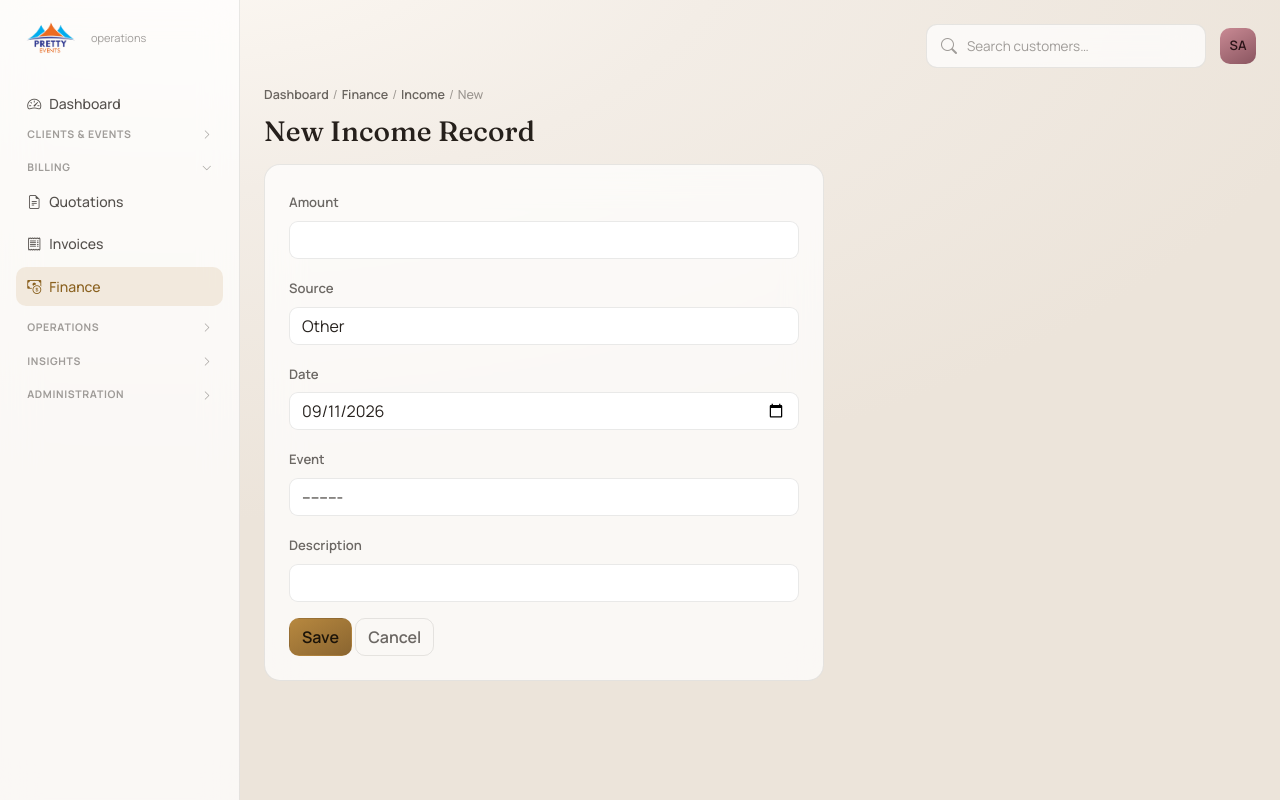
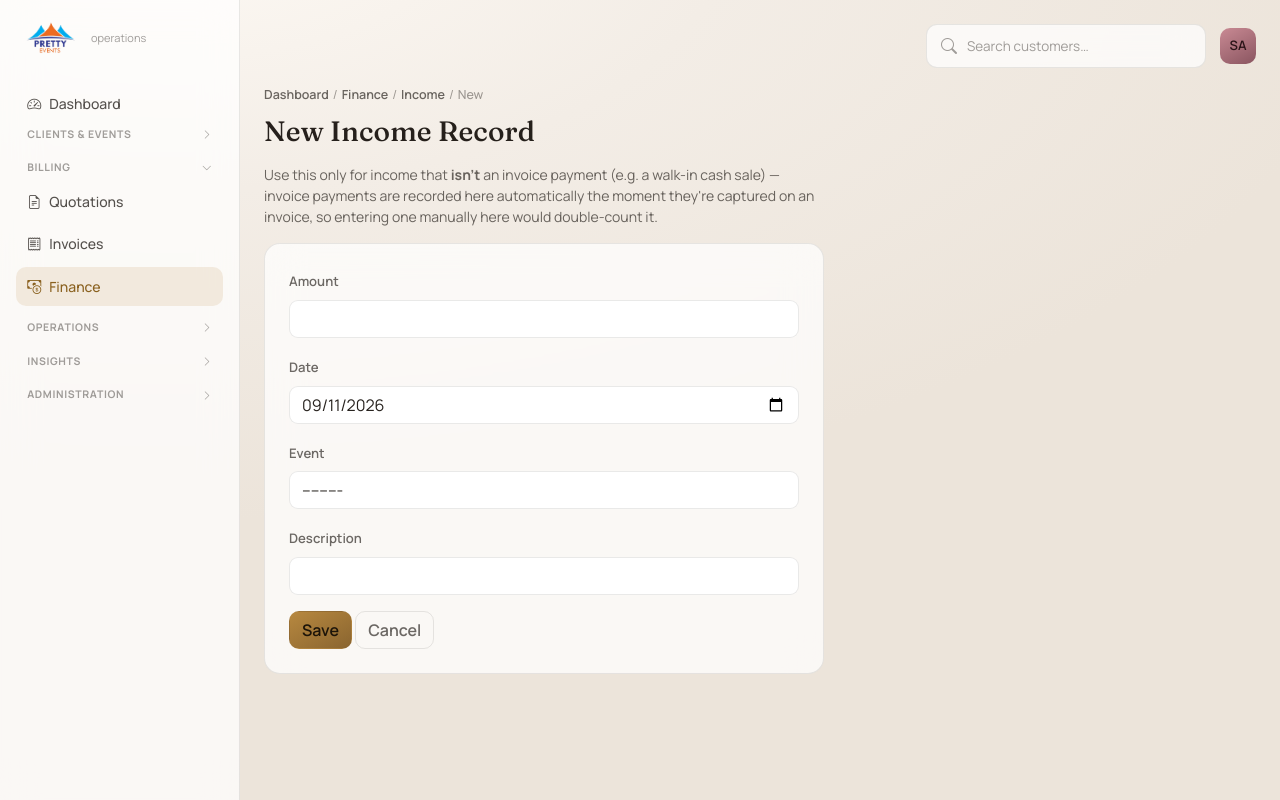
Before and after one commit to Naggayi-Daphne-Pearl/Pretty_events_management_system, a Django app: page /finance/income/new/ in a window 1280 px wide. Run offline with Django 5.2, Linux system fonts and the light colour scheme; a user stored in the database is signed in; tables that the repository leaves empty hold one stand-in row (values such as "Sample post").

Commit message:
Build a real Profit & Loss report; fix invoice payments missing from income
Real gap found: IncomeRecord already had a source=invoice_payment choice
and a payment FK clearly designed for this, but nothing ever populated
it — recording a payment against an invoice never created a matching
income record, so Finance/P&L totals silently excluded real invoice
revenue unless someone manually (and redundantly) re-entered it as
income. Fixed in billing.views.invoice_add_payment: recording a payment
now automatically creates the linked IncomeRecord (source=invoice_payment,
same amount/date, linked event and payment).

To prevent the reverse problem (someone manually entering an invoice
payment as income too, double-counting it), removed the 'source' field
from IncomeRecordForm entirely — manual entries are always 'other' by
model default; 'invoice_payment' is only ever set by the code above. Also
added a note on the income form clarifying invoice payments record
themselves.

Rebuilt finance/views.py's summary() into a proper Profit & Loss:
income now breaks down by source (Invoice Payments vs Other, mirroring
the existing expenses-by-category breakdown) alongside the existing
period-filtered totals and net calculation. Rewired the template into
an actual income-statement layout (Income section, Expenses section,
Net Profit/Loss line) and relabeled the Reports index card from "Sales
/ Income Summary" to "Profit & Loss".

Verified end-to-end: recorded an 800,000 invoice payment and a manual
50,000 "other" income entry, confirmed the P&L correctly shows both
broken out by source (Invoice Payment: 800,000, Other: 50,000, Total:
850,000) with no double-entry required, and confirmed the auto-created
income record links to the right Payment and Event.

Co-Authored-By: Claude Sonnet 5 <noreply@anthropic.com>

```diff
--- a/finance/forms.py
+++ b/finance/forms.py
@@ -6,9 +6,14 @@ from .models import ExpenseRecord, IncomeRecord
 
 
 class IncomeRecordForm(BootstrapModelForm):
+    """Source is deliberately not a field here — it's always 'other' for a manual
+    entry. 'Invoice Payment' is set automatically when a payment is recorded
+    (see billing.views.invoice_add_payment), never chosen by hand, so offering
+    it here would just invite duplicate/miscategorized income."""
+
     class Meta:
         model = IncomeRecord
-        fields = ['amount', 'source', 'date', 'event', 'description']
+        fields = ['amount', 'date', 'event', 'description']
         widgets = {
             'date': forms.DateInput(attrs={'type': 'date'}),
         }
--- a/finance/views.py
+++ b/finance/views.py
@@ -68,12 +68,28 @@ class ExpenseCreateView(LoginRequiredMixin, PermissionRequiredMixin, SuccessMess
 @login_required
 @permission_required('finance.view_incomerecord', raise_exception=True)
 def summary(request):
+    """
+    Profit & Loss for a period. Income includes BOTH manually-recorded
+    IncomeRecord entries (source=other) AND invoice payments — a Payment
+    automatically creates a linked IncomeRecord (source=invoice_payment) when
+    it's recorded (see billing.views.invoice_add_payment), so this always
+    reflects real revenue without staff needing to double-enter it.
+    """
     start, end = _period_bounds(request)
     income_qs = IncomeRecord.objects.filter(date__gte=start, date__lte=end)
     expense_qs = ExpenseRecord.objects.filter(date__gte=start, date__lte=end)
 
     total_income = income_qs.aggregate(total=Sum('amount'))['total'] or 0
     total_expenses = expense_qs.aggregate(total=Sum('amount'))['total'] or 0
+
+    income_by_source = (
+        income_qs.values('source')
+        .annotate(total=Sum('amount'))
+        .order_by('-total')
+    )
+    source_labels = dict(IncomeRecord.Source.choices)
+    for row in income_by_source:
+        row['label'] = source_labels.get(row['source'], row['source'])
 
     expenses_by_category = (
         expense_qs.values('category__name')
@@ -87,7 +103,8 @@ def summary(request):
         'total_income': total_income,
         'total_expenses': total_expenses,
         'net': total_income - total_expenses,
+        'income_by_source': income_by_source,
         'expenses_by_category': expenses_by_category,
-        'recent_income': income_qs.order_by('-date')[:15],
-        'recent_expenses': expense_qs.order_by('-date')[:15],
+        'recent_income': income_qs.select_related('event').order_by('-date')[:15],
+        'recent_expenses': expense_qs.select_related('category', 'event').order_by('-date')[:15],
     })
--- a/templates/finance/income_form.html
+++ b/templates/finance/income_form.html
@@ -5,6 +5,7 @@
 {% endblock %}
 {% block content %}
 <h3 class="mb-3">New Income Record</h3>
+<p class="text-muted small" style="max-width: 560px;">Use this only for income that <strong>isn't</strong> an invoice payment (e.g. a walk-in cash sale) — invoice payments are recorded here automatically the moment they're captured on an invoice, so entering one manually here would double-count it.</p>
 <div class="card p-4" style="max-width: 560px;">
     <form method="post">
         {% csrf_token %}
--- a/templates/reports/index.html
+++ b/templates/reports/index.html
@@ -9,7 +9,7 @@
     {% if perms.finance.view_incomerecord %}
     <div class="col-sm-6 col-lg-4">
         <a href="{% url 'finance:summary' %}" class="text-decoration-none">
-            <div class="card p-3 h-100"><i class="bi bi-cash-coin fs-3 text-primary"></i><h6 class="mt-2 mb-1">Sales / Income Summary</h6><p class="small text-muted mb-0">Income vs. expenses over a period.</p></div>
+            <div class="card p-3 h-100"><i class="bi bi-cash-coin fs-3 text-primary"></i><h6 class="mt-2 mb-1">Profit &amp; Loss</h6><p class="small text-muted mb-0">Income (invoice payments + other) vs. expenses over a period.</p></div>
         </a>
     </div>
     {% endif %}
```
Also changed, not shown: billing/views.py (+13 -0 lines), templates/finance/summary.html (+45 -18 lines).
